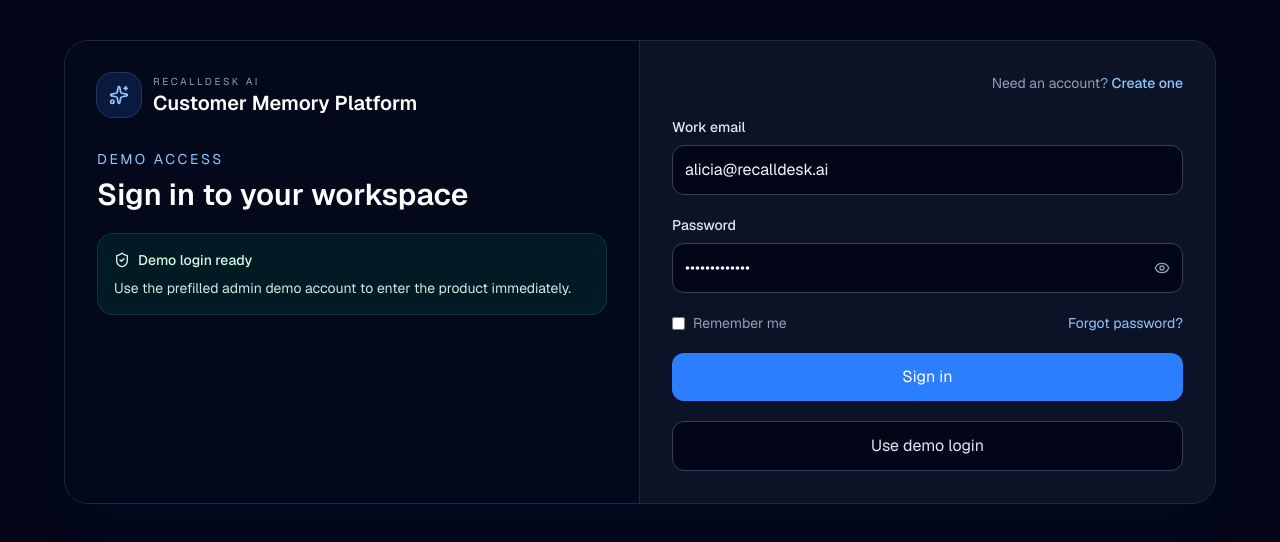
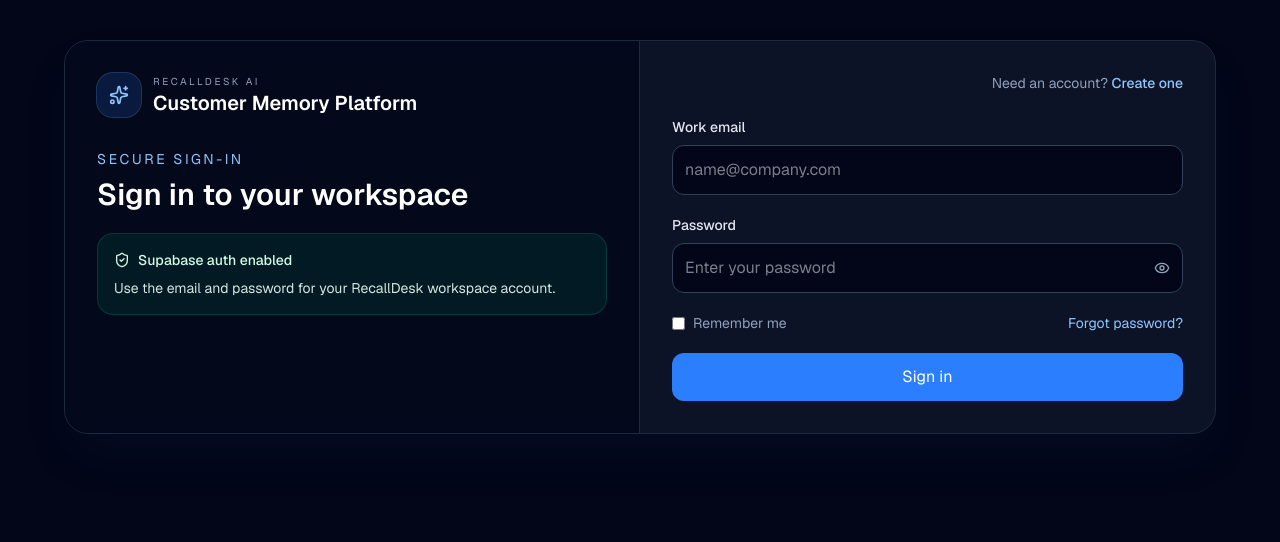
Before and after one commit to Abhishek2018Saxena/recalldesk-ai, a Next.js app: page /login in a window 1280 px wide. Shown: the top 542 px of the page. Built offline with nearby package versions, Linux system fonts and the light colour scheme; no server answers.

Commit message:
fix: replace demo auth with real Supabase sign-in and sign-up

```diff
--- a/src/app/login/page.tsx
+++ b/src/app/login/page.tsx
@@ -9,8 +9,8 @@ import { supabase } from '@/lib/supabase/client';
 export default function LoginPage() {
   const router = useRouter();
   const [showPassword, setShowPassword] = useState(false);
-  const [email, setEmail] = useState('alicia@recalldesk.ai');
-  const [password, setPassword] = useState('demo-password');
+  const [email, setEmail] = useState('');
+  const [password, setPassword] = useState('');
   const [error, setError] = useState('');
   const [loading, setLoading] = useState(false);
 
@@ -19,20 +19,20 @@ export default function LoginPage() {
     setLoading(true);
     setError('');
 
-    if (!email.includes('@') || password.length < 8) {
-      setError('Use a valid work email and a password with at least 8 characters.');
+    if (!email.trim() || !email.includes('@') || password.length < 8) {
+      setError('Enter a valid work email and a password with at least 8 characters.');
       setLoading(false);
       return;
     }
 
     if (!supabase) {
-      setError('Supabase is not configured yet. Add NEXT_PUBLIC_SUPABASE_URL and NEXT_PUBLIC_SUPABASE_ANON_KEY in Vercel before signing in.');
+      setError('Supabase is not configured. Add NEXT_PUBLIC_SUPABASE_URL and NEXT_PUBLIC_SUPABASE_ANON_KEY to your environment before signing in.');
       setLoading(false);
       return;
     }
 
     try {
-      const { data: signInData, error: signInError } = await supabase.auth.signInWithPassword({ email, password });
+      const { data: signInData, error: signInError } = await supabase.auth.signInWithPassword({ email: email.trim(), password });
       if (signInError) {
         throw signInError;
       }
@@ -43,13 +43,13 @@ export default function LoginPage() {
       }
 
       if (!session || !signInData.user) {
-        throw new Error('The sign-in request succeeded, but the session was not created. Check your Supabase auth settings and redirect configuration.');
+        throw new Error('The sign-in request succeeded, but the session was not created. Please verify your Supabase auth settings and redirect configuration.');
       }
 
       router.replace('/dashboard');
       router.refresh();
     } catch (caughtError) {
-      const message = caughtError instanceof Error ? caughtError.message : 'Login failed.';
+      const message = caughtError instanceof Error ? caughtError.message : 'Login failed. Please check your credentials and try again.';
       setError(message);
     } finally {
       setLoading(false);
@@ -73,12 +73,12 @@ export default function LoginPage() {
 
             <div className="space-y-5">
               <div>
-                <div className="text-sm uppercase tracking-[0.18em] text-blue-300">Demo access</div>
+                <div className="text-sm uppercase tracking-[0.18em] text-blue-300">Secure sign-in</div>
                 <h1 className="mt-2 text-3xl font-semibold text-white">Sign in to your workspace</h1>
               </div>
               <div className="rounded-2xl border border-emerald-500/20 bg-emerald-500/10 p-4 text-sm text-emerald-100">
-                <div className="flex items-center gap-2 font-medium"><ShieldCheck className="h-4 w-4" /> Demo login ready</div>
-                <p className="mt-2 text-emerald-50/90">Use the prefilled admin demo account to enter the product immediately.</p>
+                <div className="flex items-center gap-2 font-medium"><ShieldCheck className="h-4 w-4" /> Supabase auth enabled</div>
+                <p className="mt-2 text-emerald-50/90">Use the email and password for your RecallDesk workspace account.</p>
               </div>
             </div>
           </div>
@@ -128,10 +128,6 @@ export default function LoginPage() {
               <button type="submit" disabled={loading} className="w-full rounded-xl bg-blue-500 px-4 py-3 text-sm font-medium text-white transition hover:bg-blue-400 disabled:cursor-not-allowed disabled:opacity-70">
                 {loading ? 'Signing in…' : 'Sign in'}
               </button>
-
-              <button type="button" onClick={() => { document.cookie = 'recalldesk_session=demo-admin; path=/; max-age=86400'; router.push('/dashboard'); }} className="w-full rounded-xl border border-slate-700 bg-slate-950 px-4 py-3 text-sm font-medium text-slate-200">
-                Use demo login
-              </button>
             </form>
           </div>
         </div>
--- a/src/app/signup/page.tsx
+++ b/src/app/signup/page.tsx
@@ -10,8 +10,8 @@ export default function SignupPage() {
   const router = useRouter();
   const [showPassword, setShowPassword] = useState(false);
   const [showConfirm, setShowConfirm] = useState(false);
-  const [form, setForm] = useState({ fullName: 'Alicia Diaz', email: 'alicia@recalldesk.ai', company: 'Northstar Labs', role: 'Support Lead', password: 'demo-password', confirmPassword: 'demo-password' });
-  const [accepted, setAccepted] = useState(true);
+  const [form, setForm] = useState({ fullName: '', email: '', company: '', role: '', password: '', confirmPassword: '' });
+  const [accepted, setAccepted] = useState(false);
   const [error, setError] = useState('');
   const [loading, setLoading] = useState(false);
 
@@ -46,16 +46,18 @@ export default function SignupPage() {
     setError('');
 
     try {
+      const redirectTo = process.env.NEXT_PUBLIC_SUPABASE_AUTH_REDIRECT_URL || (typeof window !== 'undefined' ? `${window.location.origin}/auth/callback` : 'http://localhost:3000/auth/callback');
+
       const { data, error: signUpError } = await supabase.auth.signUp({
-        email: form.email,
+        email: form.email.trim(),
         password: form.password,
         options: {
           data: {
-            full_name: form.fullName,
-            company: form.company,
-            role: form.role,
+            full_name: form.fullName.trim(),
+            company: form.company.trim(),
+            role: form.role.trim(),
           },
-          emailRedirectTo: process.env.NEXT_PUBLIC_SUPABASE_AUTH_REDIRECT_URL || `${process.env.NEXT_PUBLIC_SITE_URL ?? 'http://localhost:3000'}/auth/callback`,
+          emailRedirectTo: redirectTo,
         },
       });
 
@@ -64,14 +66,14 @@ export default function SignupPage() {
       }
 
       if (data.user && !data.session) {
-        setError('Account created. Check your email to confirm sign-in before continuing.');
+        setError('Account created. Check your email inbox and confirm the address before signing in.');
         return;
       }
 
-      router.push('/dashboard');
+      router.replace('/dashboard');
       router.refresh();
     } catch (caughtError) {
-      const message = caughtError instanceof Error ? caughtError.message : 'Account creation failed.';
+      const message = caughtError instanceof Error ? caughtError.message : 'Account creation failed. Please check your details and try again.';
       setError(message);
     } finally {
       setLoading(false);
--- a/src/components/dashboard-shell.tsx
+++ b/src/components/dashboard-shell.tsx
@@ -46,9 +46,12 @@ export function DashboardShell({ children }: { children: React.ReactNode }) {
 
   const handleLogout = async () => {
     if (supabase) {
-      await supabase.auth.signOut();
+      const { error } = await supabase.auth.signOut();
+      if (error) {
+        console.error('Logout failed:', error.message);
+      }
     }
-    router.push('/login');
+    router.replace('/login');
     router.refresh();
   };
 
```
